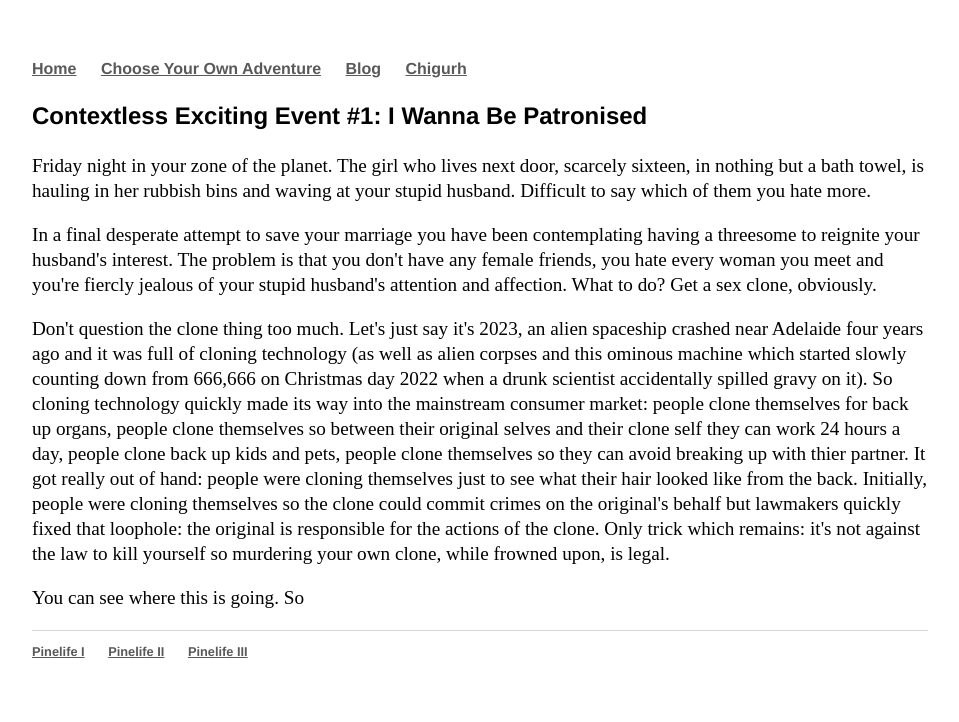
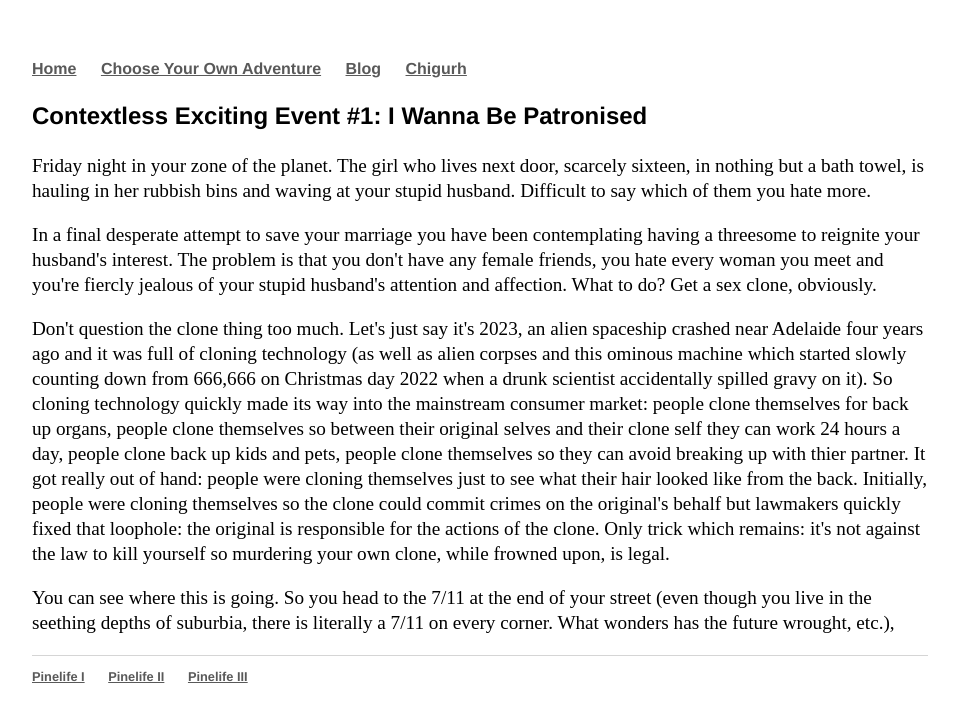
Before and after one commit to Pinelife/pinelife.github.io, a Jekyll site: the page built from Hellhole/excitingevent1.html, in a window 1280 px wide. Shown: the top 722 px of the page, without its empty margins (160-1119 px from the left). Built offline with Jekyll 4.4.1, drawn with Linux system fonts in a browser that asks for light colours.

Commit message:
Create excitingevent1.html

```diff
--- a/Hellhole/excitingevent1.html
+++ b/Hellhole/excitingevent1.html
@@ -23,5 +23,7 @@ Don't question the clone thing too much. Let's just say it's 2023, an alien spac
   Only trick which remains: it's not against the law to kill yourself so murdering your own clone, while frowned upon, is legal.
 </p>
 <p>
-  You can see where this is going. So
+  You can see where this is going. So you head to the 7/11 at the end of your street (even though you live in the seething depths of
+  suburbia, there is literally a 7/11 on every corner. What wonders has the future wrought, etc.),
+
 </p>
```
